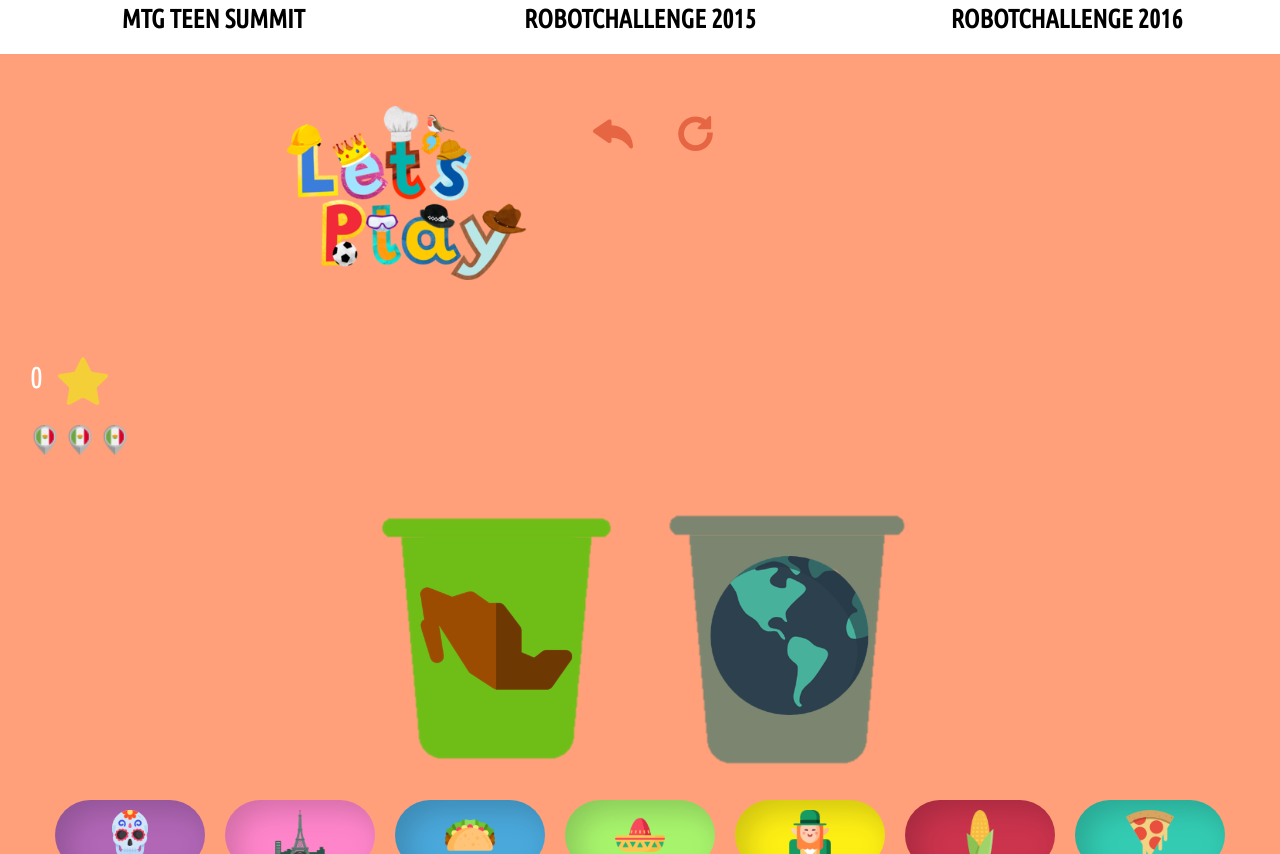
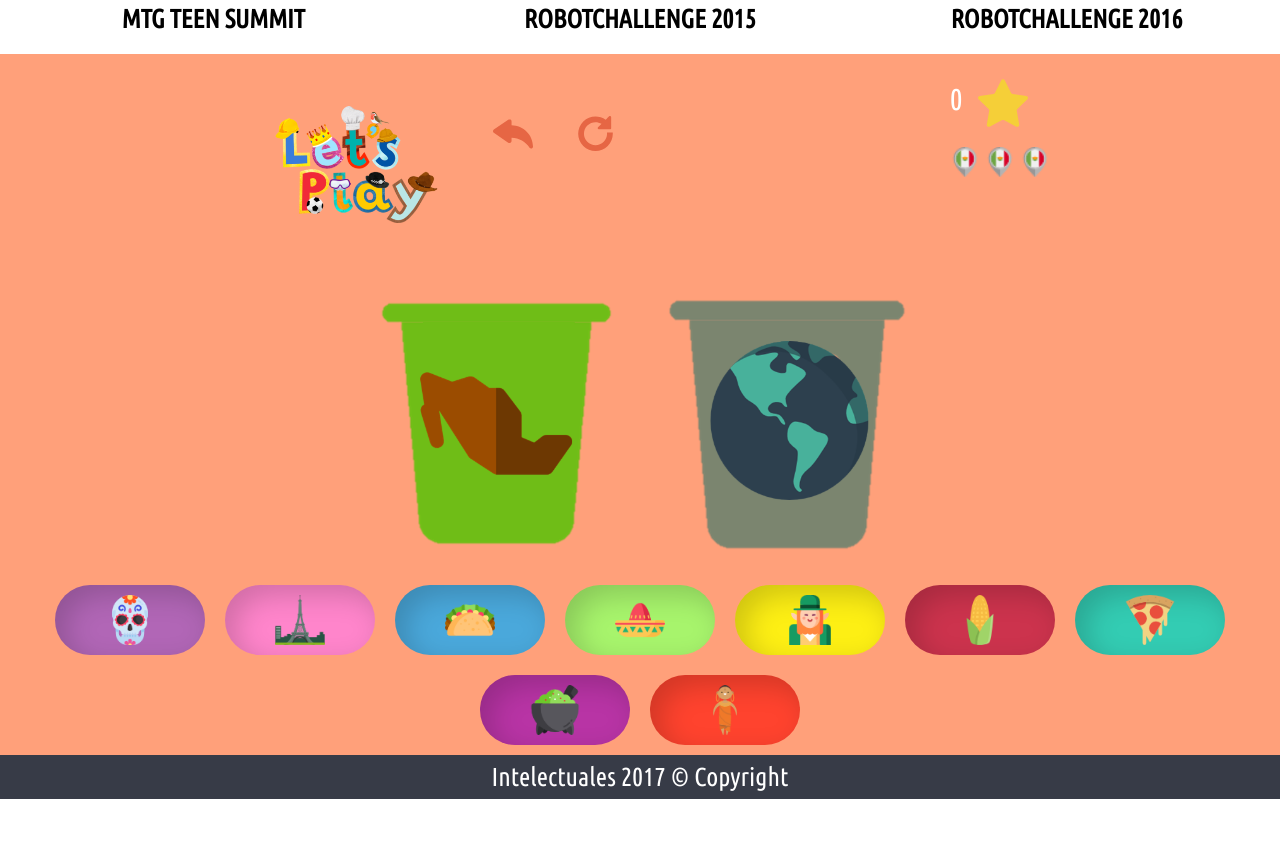
Before and after one commit to gabyLuTrejo/intelectuales_kids, a plain HTML site: page index.html in a window 1280 px wide. Shown: the part 3612-4466 px from the top of the page. After the commit the page ends 4411 px from the top, so only its background shows below. Drawn offline with nearby package versions, Linux system fonts and the light colour scheme.

Commit message:
game title

```diff
--- a/index.html
+++ b/index.html
@@ -163,14 +163,14 @@
 
 	    <section class="juego" id="juego">
 	      <nav>
-	        <div class="flechas col-7">
+	        <div class="flechas col-6">
 	          <img src="assets/img/back-naranja.svg" alt="return" width="40" class="back">
 	          <img src="assets/img/refresh-naranja.svg" alt="again" width="35" class="refresh">
 						<!-- <div class="row"> -->
-			        <img class="col-6" src="assets/images/playlogo.png" alt="logo" width="50">
+			        <img class="col-5" src="assets/images/playlogo.png" alt="logo" width="50">
 			      <!-- </div> -->
 	        </div>
-	        <div class="tiempo"></div>
+	        <!-- <div class="tiempo"></div> -->
 	        <div class="puntos">
 	          <div id="score">0</div>
 	          <div id="star">
```
